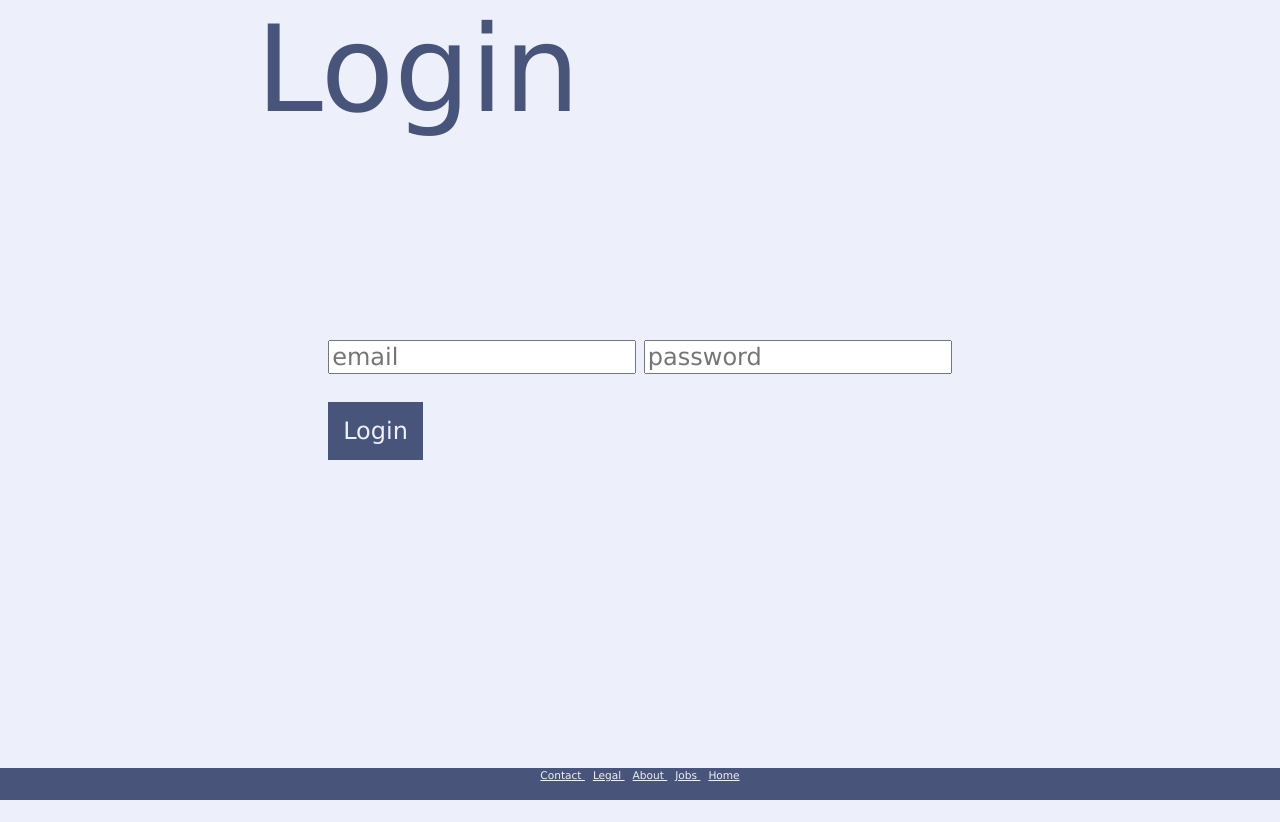
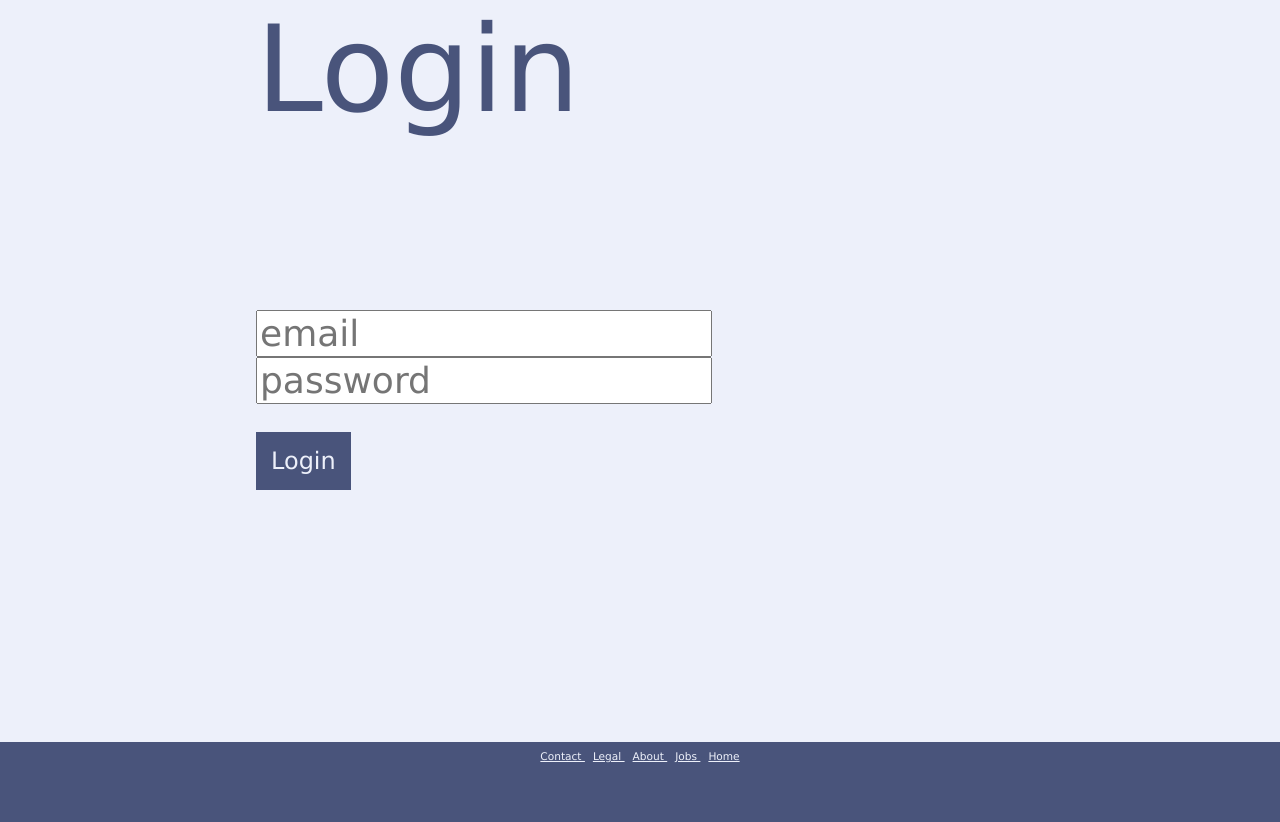
Before and after one commit to maualkla/pybabylon-tc, a Flask app: page /login in a window 1280 px wide. Before the commit the page ends 800 px from the top, so only its background shows below. Run offline with Flask 2, Linux system fonts and the light colour scheme.

Commit message:
login_web_ok

```diff
--- a/static/style.css
+++ b/static/style.css
@@ -245,10 +245,11 @@
                         background: #49547B;
                         grid-area: 5 / 1 / 6 / 6;
                         text-align: center;
-                        max-height: 80%;
-                        margin-top: 10%;
+                        height: 50%;
+                        margin-top: 8%;
                         font-style: normal;
                         font-size: 49%;
+                        padding-top: .5%;
                     }
                         #login_bottom a{
                             color: #edf0fa;
@@ -258,6 +259,7 @@
     }
 
     /* reutilizables */
+    /* buttons */
     .ib_high {
         border: none;
         background: none;
@@ -291,3 +293,7 @@
         background-color: #49547B;
         color: #edf0fa;
     }
+    /* text inputs */
+    .it_input{
+        font-size: 150%;
+    }
--- a/templates/login.html
+++ b/templates/login.html
@@ -16,8 +16,8 @@
             <div id="login_middle_left"></div>
             <div id="login_middle_center">
                 <form>
-                    <input required type="email" placeholder="email" id="i_email">
-                    <input required type="password" placeholder="password" id="i_word">
+                    <input required type="email" class="it_input" placeholder="email" id="i_email">
+                    <input required type="password" class="it_input" placeholder="password" id="i_word">
                     <br><br>
                     <input type="button" class="ib_high" name="login" value="Login" id="b_login">
                 </form>
```
